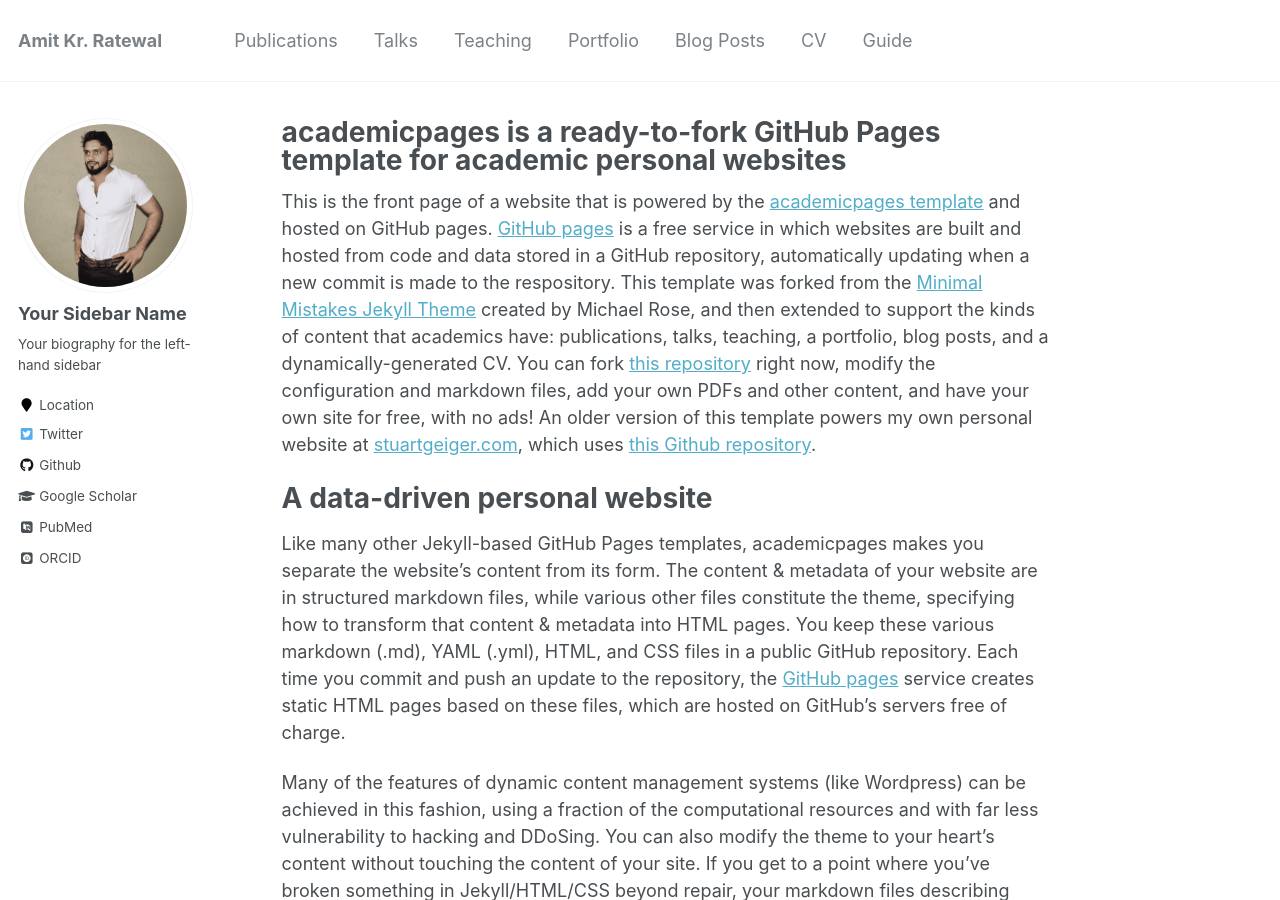
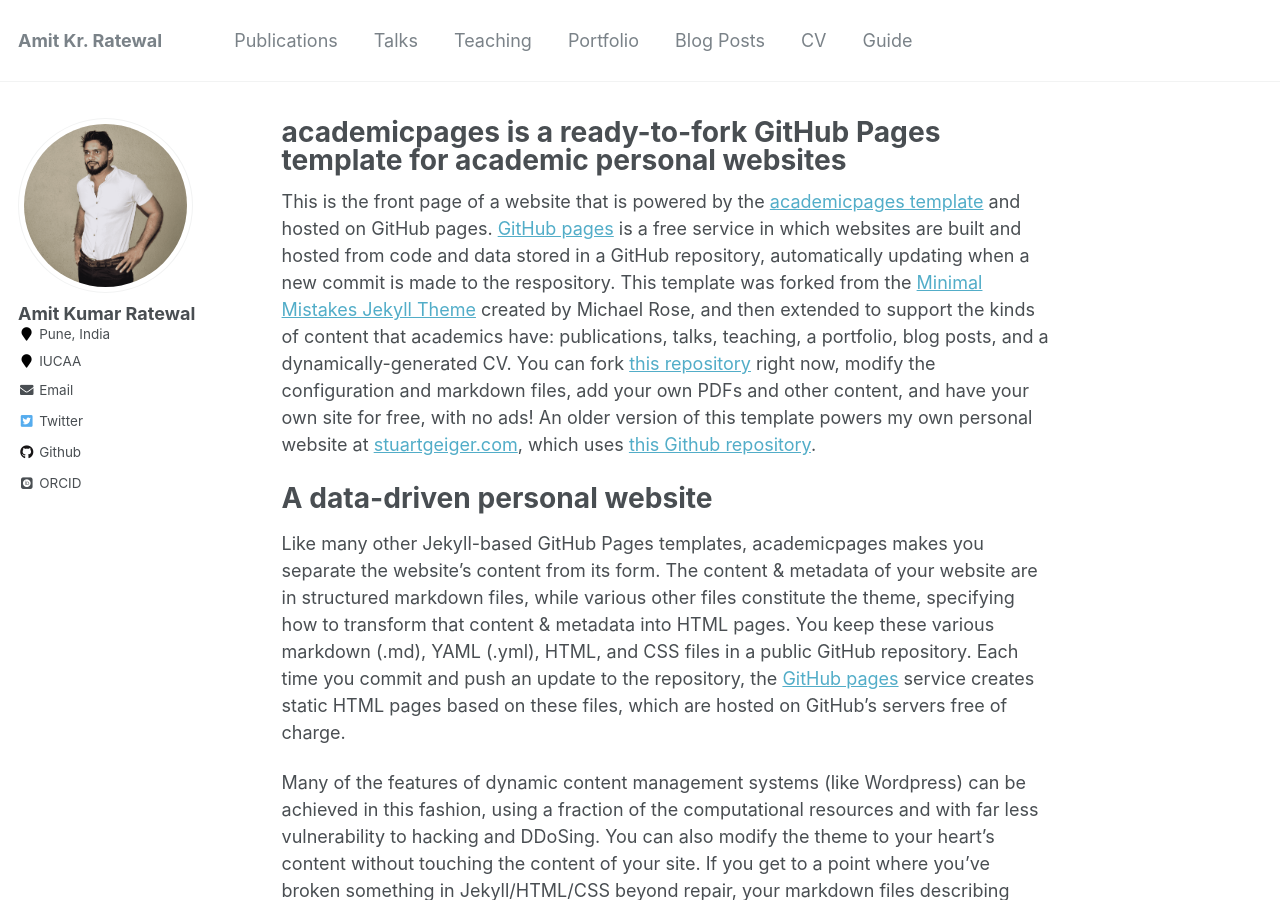
Before and after one commit to ratewalamit/ratewalamit.github.io, a Jekyll site: the page built from _pages/about.md, in a window 1280 px wide and 900 px high. Built offline with Jekyll 4.4.1, drawn with Linux system fonts in a browser that asks for light colours; some web fonts are replaced.

Commit message:
Update _config.yml

```diff
--- a/_config.yml
+++ b/_config.yml
@@ -80,14 +80,14 @@ analytics:
 
 # Site Author
 author:
-  name             : "Your Sidebar Name"
+  name             : "Amit Kumar Ratewal"
   avatar           : "profile.png"
-  bio              : "Your biography for the left-hand sidebar"
-  location         : "Location"
-  employer         :
-  pubmed           : "https://www.ncbi.nlm.nih.gov/pubmed/?term=john+snow"
-  googlescholar    : "http://yourfullgooglescholarurl.com"
-  email            :
+  bio              : #"I am a undergrad researcher working in the field of Cosmology."
+  location         : "Pune, India"
+  employer         : "IUCAA"
+  pubmed           : #"https://www.ncbi.nlm.nih.gov/pubmed/?term=john+snow"
+  googlescholar    : #""
+  email            : "ratewalamit@gmail.com, amitk@iucaa.in"
   researchgate     :  # example: "https://www.researchgate.net/profile/yourprofile"
   uri              :
   bitbucket        :
```
